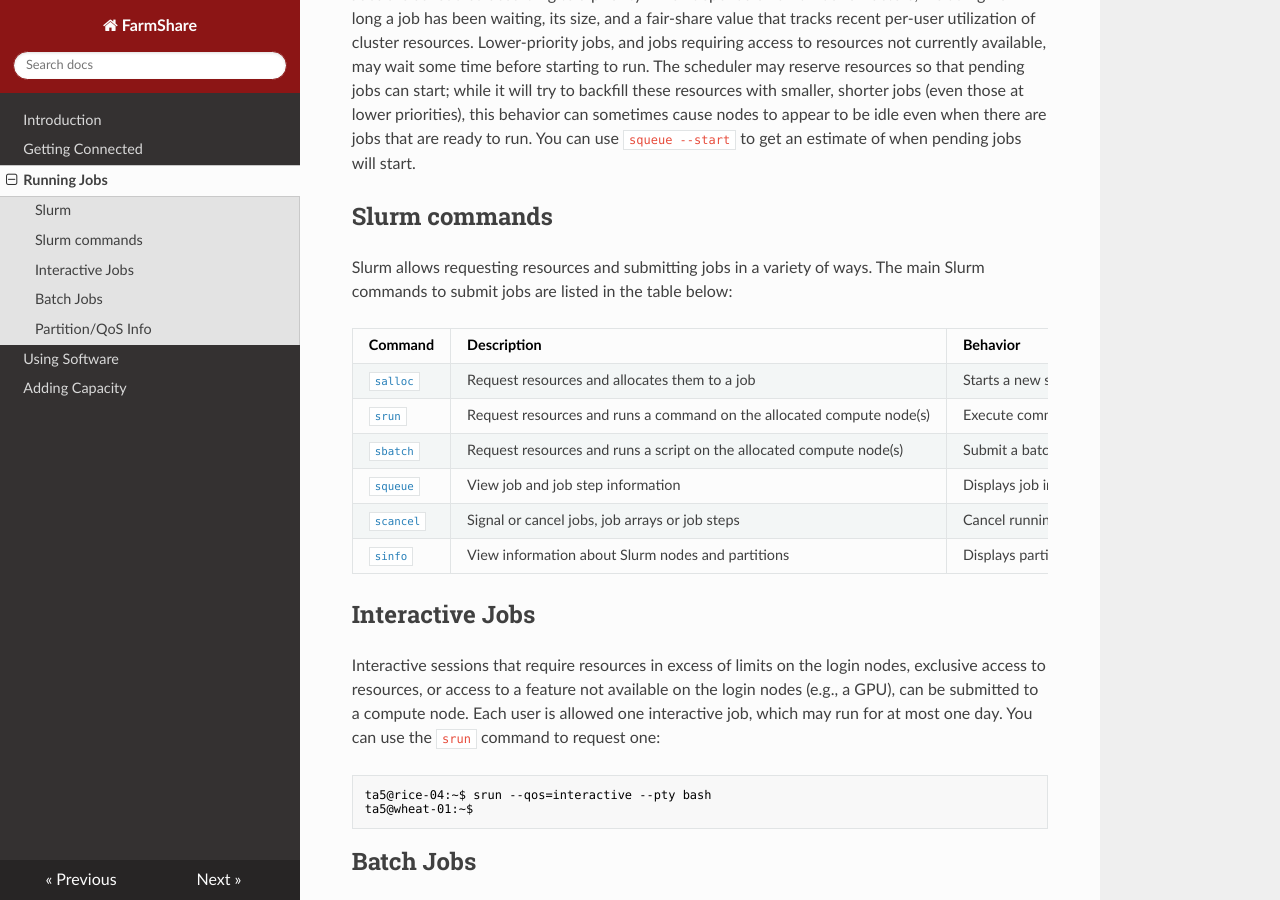
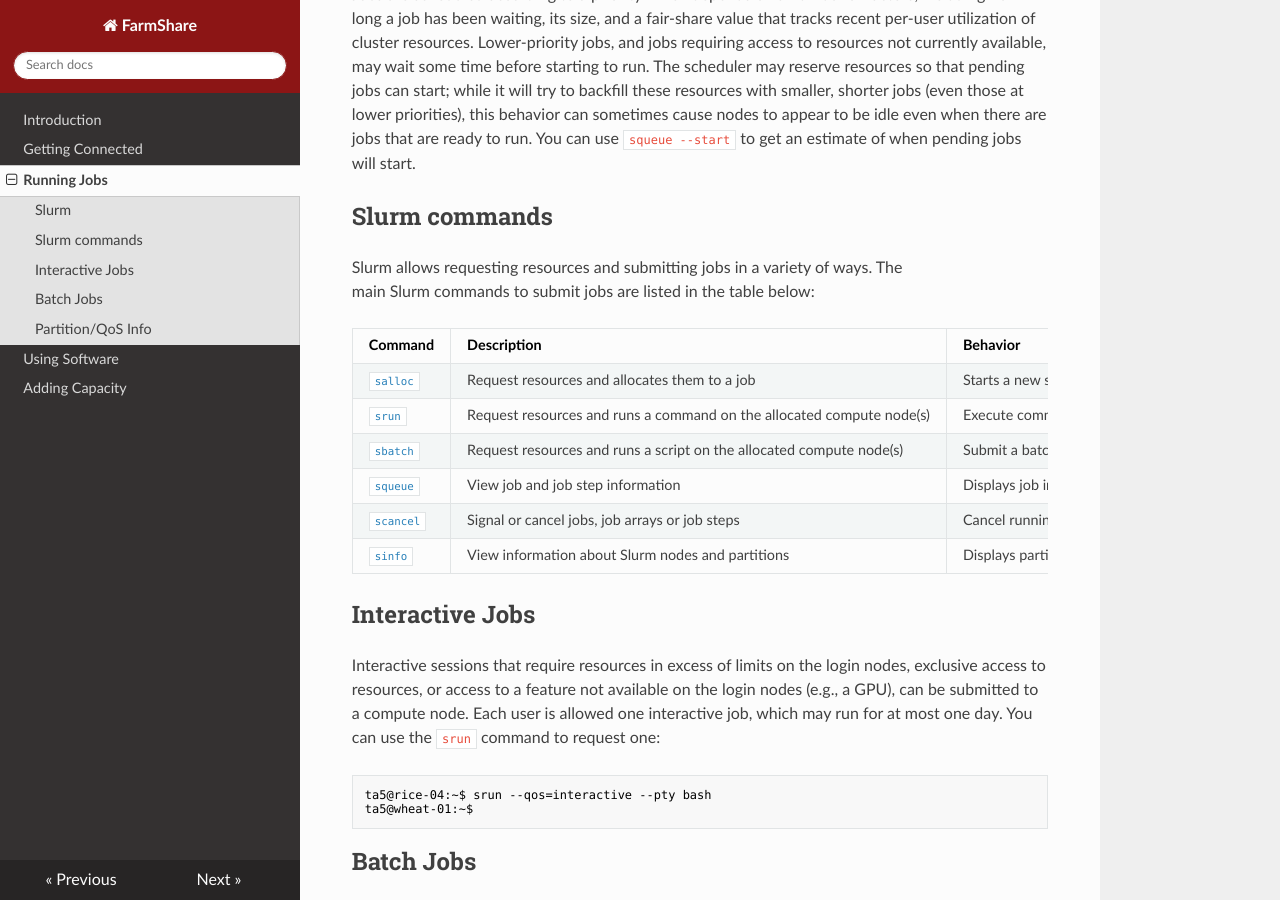
Before and after one commit to stanford-rc/farmshare-docs, an MkDocs documentation site: the page built from docs/slurm.md, in a window 1280 px wide and 900 px high, scrolled down 329 px. Built offline with MkDocs 1.6.1, drawn with Linux system fonts in a browser that asks for light colours; nearby versions of some CDN libraries; part of the change alters nothing that is shown.

```diff
--- a/mkdocs.yml
+++ b/mkdocs.yml
@@ -9,8 +9,9 @@ markdown_extensions:
     - smarty
     - toc:
         permalink: True
-    - sane_lists
+    - tables
     - fenced_code
+    - nl2br
 
 nav:
   - Introduction: index.md
```
